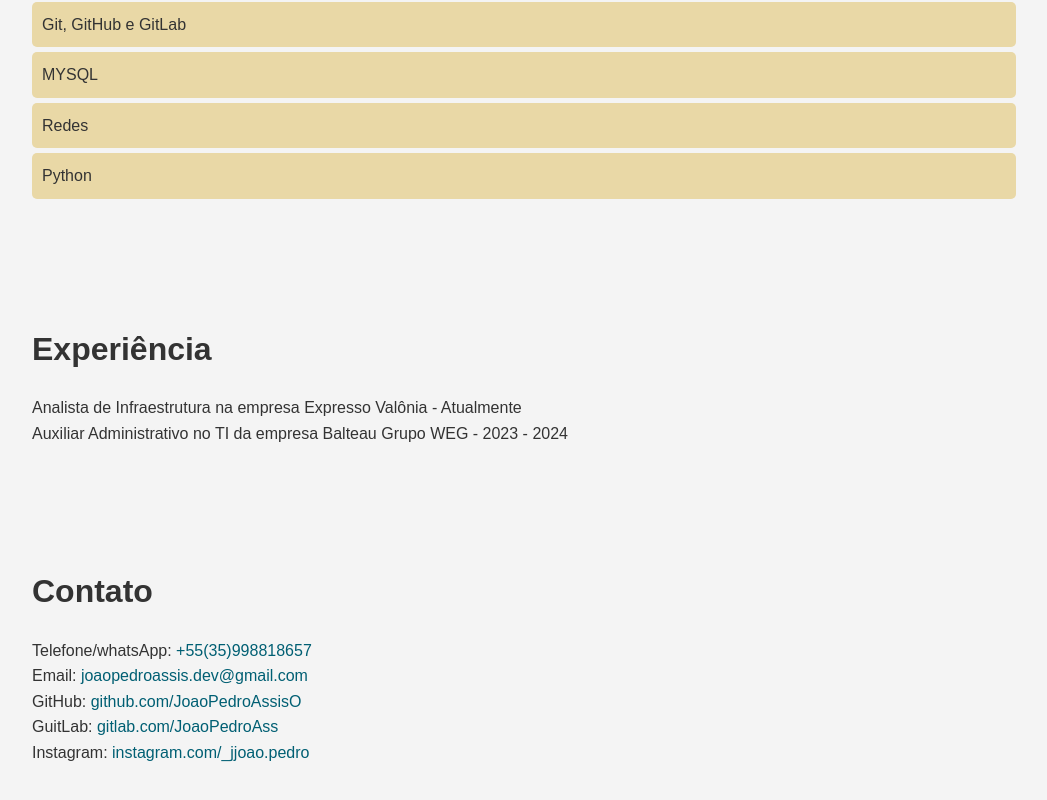
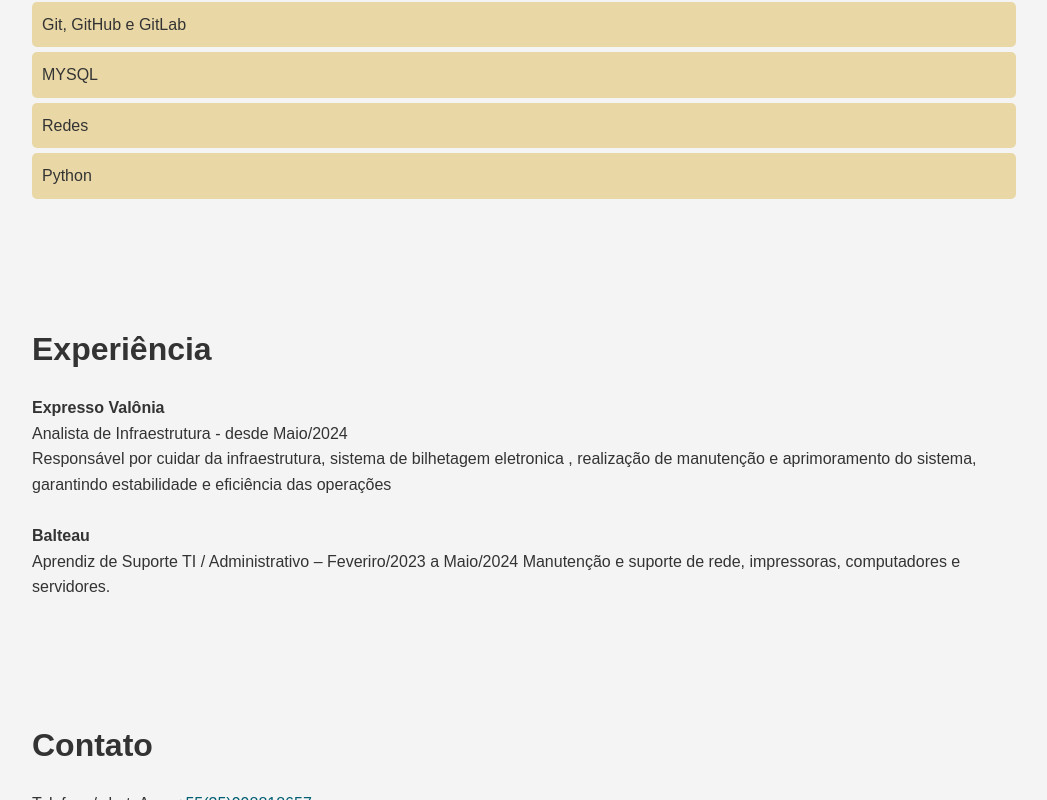
Before and after one commit to JoaoPedroAssisO/Curriculo, a plain HTML site: page index.html in a window 1280 px wide. Shown: the part 957-1757 px from the top of the page, without its empty margins (116-1163 px from the left). Drawn offline with Linux system fonts and the light colour scheme.

Commit message:
Atualização

```diff
--- a/index.html
+++ b/index.html
@@ -18,7 +18,7 @@
     <section id="sobre">
         <div class="container">
             <h2>Sobre Mim</h2>
-            <p>Sou um desenvolvedor apaixonado por tecnologia, com experiência em HTML, CSS, JavaScript e outras linguagens de programação. Atualmente, estou focado na linguagem Java, pois, ao me aprofundar nos estudos dessa linguagem, percebi o quão incrível ela é e o vasto leque de oportunidades que proporciona. Apesar de sua curva de aprendizado ser mais acentuada devido à sua complexidade, me apaixonei pela versatilidade dessa linguagem e busco, a cada dia, me aprofundar nela. No entanto, possuo conhecimento em outras linguagens e tecnologias e estou sempre em busca de novos desafios para aprimorar minhas habilidades.</p>
+            <p>Sou um desenvolvedor apaixonado por tecnologia, com experiência em HTML, CSS, JavaScript e diversas outras linguagens de programação. Atualmente, meu foco está na linguagem Java, utilizando o framework Spring para o desenvolvimento de back-end, integrando bancos de dados por meio de APIs, e também no desenvolvimento mobile com Android Studio. Além disso, possuo conhecimento em outras linguagens e tecnologias, mantendo-me sempre em busca de novos desafios que me permitam aprimorar minhas habilidades e expandir meu conhecimento.</p>
         </div>
     </section>
 
@@ -42,8 +42,16 @@
     <section id="experiencia">
         <div class="container">
             <h2>Experiência</h2>
-            <p>Analista de Infraestrutura na empresa Expresso Valônia - Atualmente</p>
-            <p>Auxiliar Administrativo no TI da empresa Balteau Grupo WEG - 2023 - 2024</p>
+            <p> <strong>Expresso Valônia</strong>  <br>
+                Analista de Infraestrutura - desde Maio/2024 <br>
+                Responsável por cuidar da infraestrutura, sistema de bilhetagem eletronica , realização de manutenção e aprimoramento do
+                sistema, garantindo estabilidade e eficiência das operações</p>
+
+<br>
+
+            <p> <strong>Balteau</strong> <br>
+                Aprendiz de Suporte TI / Administrativo – Feveriro/2023 a Maio/2024
+                Manutenção e suporte de rede, impressoras, computadores e servidores.</p>
 
         </div>
     </section>
```
